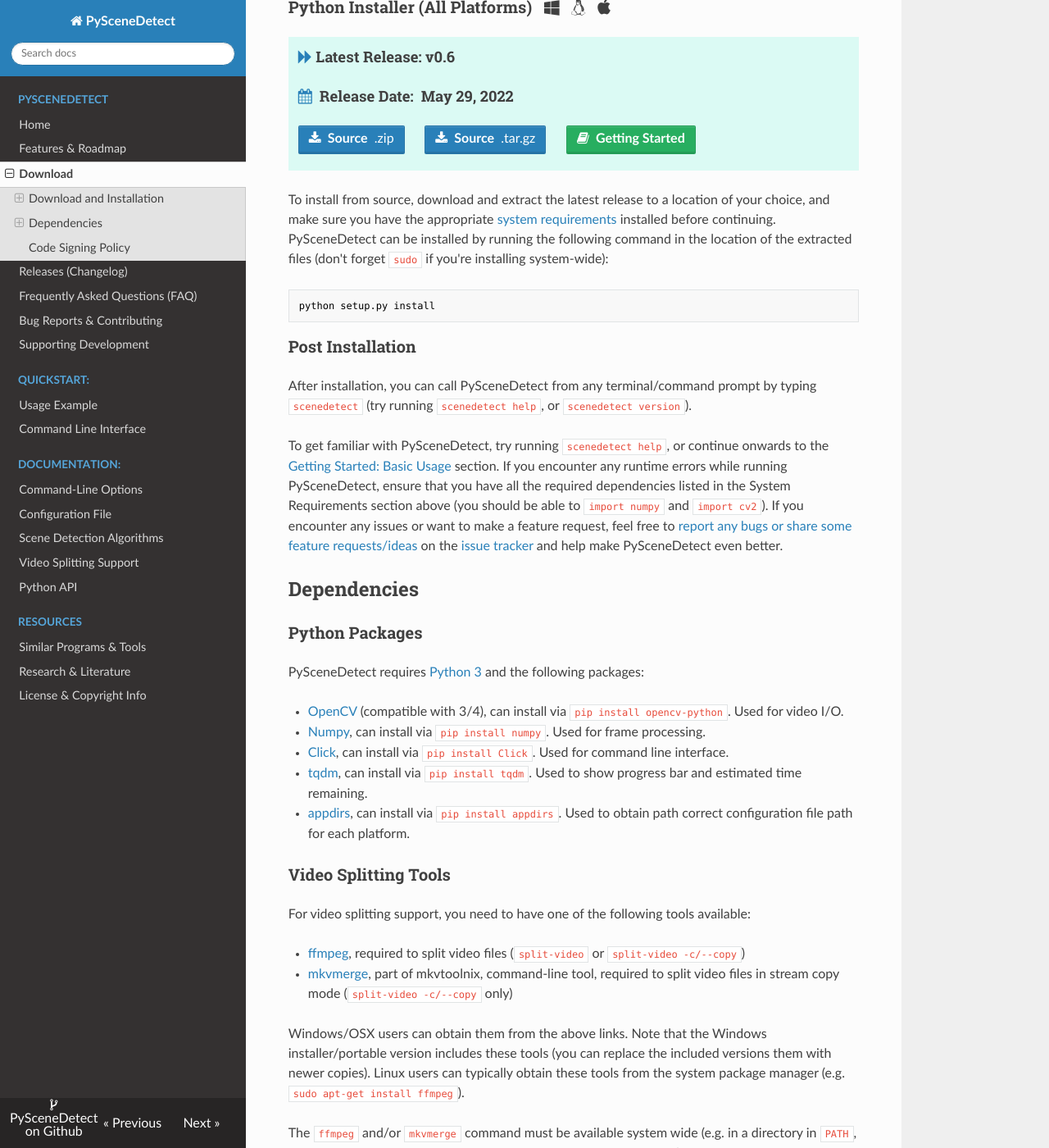
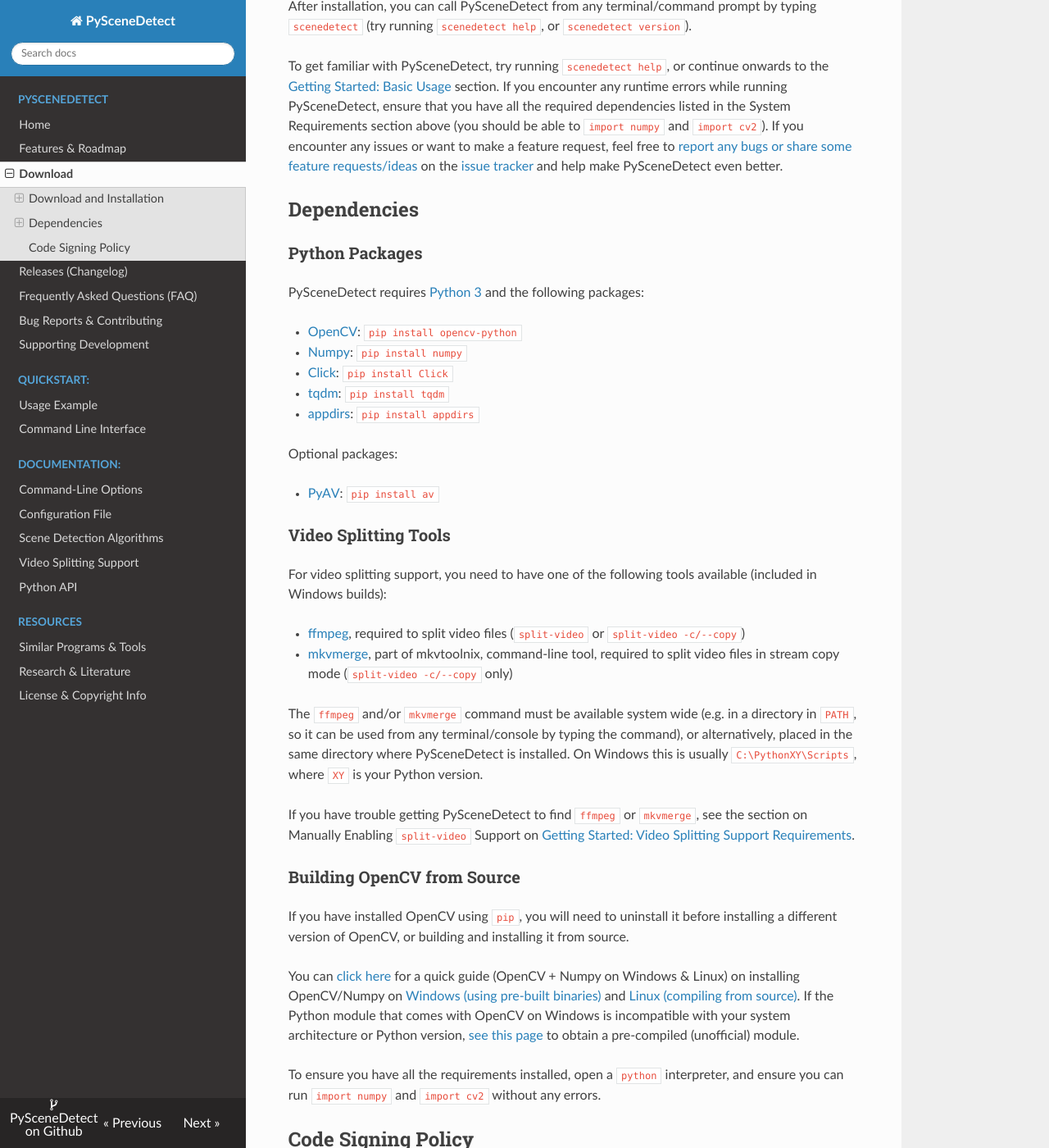
Before and after one commit to vovamushak/PySceneDetect, an MkDocs documentation site: the page built from docs/download.md, in a window 1280 px wide and 1400 px high, scrolled down 972 px. Shown: the whole window at 82% size. Built offline with MkDocs 1.6.1, drawn with Linux system fonts in a browser that asks for light colours; nearby versions of some CDN libraries; old or Windows-style settings are respelled for this version of MkDocs; some of the changed text lies outside the part shown.

Commit message:
[dist] Fix missing package description.
[docs] Simplify download page and update links.

````diff
--- a/docs/download.md
+++ b/docs/download.md
@@ -16,7 +16,7 @@ PySceneDetect requires at least Python 3.6 or higher.
 <h3 class="wy-text-neutral"><tt>pip install --upgrade scenedetect[opencv-headless]</tt></h3>
 </div>
 
-PySceneDetect is available via `pip` as [the `scenedetect` package](https://pypi.org/project/scenedetect/).  See below for instructions on installing a non-pip version of OpenCV.  To ensure you have all the requirements installed, open a `python` interpreter, and ensure you can run `import cv2` without any errors.
+PySceneDetect is available via `pip` as [the `scenedetect` package](https://pypi.org/project/scenedetect/).
 
 ### Windows Build (64-bit Only) &nbsp; <span class="wy-text-neutral"><span class="fa fa-windows"></span></span>
 
@@ -27,21 +27,6 @@ PySceneDetect is available via `pip` as [the `scenedetect` package](https://pypi
 <a href="https://github.com/Breakthrough/PySceneDetect/releases/download/v0.6-release/PySceneDetect-0.6-win64-portable.zip" class="btn btn-info" style="margin-bottom:8px;" role="button"><span class="fa fa-download"></span>&nbsp; <b>Portable .zip</b></a> &nbsp;&nbsp;&nbsp;&nbsp;
 <a href="../examples/usage/" class="btn btn-success" style="margin-bottom:8px;" role="button"><span class="fa fa-book"></span>&nbsp; <b>Getting Started</b></a>
 </div>
-
-
-### Python Installer (All Platforms) &nbsp; <span class="wy-text-neutral"><span class="fa fa-windows"></span> &nbsp; <span class="fa fa-linux"></span> &nbsp; <span class="fa fa-apple"></span></span></h3>
-
-<div class="important">
-<h4 class="wy-text-neutral"><span class="fa fa-forward wy-text-info"></span> Latest Release: <b class="wy-text-neutral">v0.6</b></h4>
-<h4 class="wy-text-neutral"><span class="fa fa-calendar wy-text-info"></span>&nbsp; Release Date:&nbsp; <b>May 29, 2022</b></h4>
-<a href="https://github.com/Breakthrough/PySceneDetect/archive/v0.6.zip" class="btn btn-info" style="margin-bottom:8px;" role="button"><span class="fa fa-download"></span>&nbsp; <b>Source</b>&nbsp;&nbsp;.zip</a> &nbsp;&nbsp;&nbsp;&nbsp; <a href="https://github.com/Breakthrough/PySceneDetect/archive/v0.6.tar.gz" class="btn btn-info" style="margin-bottom:8px;" role="button"><span class="fa fa-download"></span>&nbsp; <b>Source</b>&nbsp;&nbsp;.tar.gz</a> &nbsp;&nbsp;&nbsp;&nbsp; <a href="../examples/usage/" class="btn btn-success" style="margin-bottom:8px;" role="button"><span class="fa fa-book"></span>&nbsp; <b>Getting Started</b></a>
-</div>
-
-To install from source, download and extract the latest release to a location of your choice, and make sure you have the appropriate [system requirements](#dependencies) installed before continuing.  PySceneDetect can be installed by running the following command in the location of the extracted files (don't forget `sudo` if you're installing system-wide):
-
-```md
-python setup.py install
-```
 
 ### Post Installation
 
@@ -56,28 +41,28 @@ To get familiar with PySceneDetect, try running `scenedetect help`, or continue
 
 PySceneDetect requires [Python 3](https://www.python.org/) and the following packages:
 
- - [OpenCV](http://opencv.org/) (compatible with 3/4), can install via `pip install opencv-python`. Used for video I/O.
- - [Numpy](https://numpy.org/), can install via `pip install numpy`. Used for frame processing.
- - [Click](https://click.palletsprojects.com), can install via `pip install Click`. Used for command line interface.
- - [tqdm](https://github.com/tqdm/tqdm), can install via `pip install tqdm`. Used to show progress bar and estimated time remaining.
- - [appdirs](https://github.com/ActiveState/appdirs), can install via `pip install appdirs`. Used to obtain path correct configuration file path for each platform.
+ - [OpenCV](http://opencv.org/): `pip install opencv-python`
+ - [Numpy](https://numpy.org/): `pip install numpy`
+ - [Click](https://click.palletsprojects.com): `pip install Click`
+ - [tqdm](https://github.com/tqdm/tqdm): `pip install tqdm`
+ - [appdirs](https://github.com/ActiveState/appdirs): `pip install appdirs`
+
+Optional packages:
+
+ - [PyAV](https://pyav.org/): `pip install av`
 
 ### Video Splitting Tools
 
-For video splitting support, you need to have one of the following tools available:
+For video splitting support, you need to have one of the following tools available (included in Windows builds):
 
  - [ffmpeg](https://ffmpeg.org/download.html), required to split video files (`split-video` or `split-video -c/--copy`)
  - [mkvmerge](https://mkvtoolnix.download/), part of mkvtoolnix, command-line tool, required to split video files in stream copy mode (`split-video -c/--copy` only)
-
-Windows/OSX users can obtain them from the above links.  Note that the Windows installer/portable version includes these tools (you can replace the included versions them with newer copies).  Linux users can typically obtain these tools from the system package manager (e.g. `sudo apt-get install ffmpeg`).
 
 The `ffmpeg` and/or `mkvmerge` command must be available system wide (e.g. in a directory in `PATH`, so it can be used from any terminal/console by typing the command), or alternatively, placed in the same directory where PySceneDetect is installed.  On Windows this is usually `C:\PythonXY\Scripts`, where `XY` is your Python version.
 
 If you have trouble getting PySceneDetect to find `ffmpeg` or `mkvmerge`, see the section on Manually Enabling `split-video` Support on [Getting Started: Video Splitting Support Requirements](examples/video-splitting).
 
-If both tools are installed, `ffmpeg` will be used when specifying `split-video -c/--copy`.  You can ensure `mkvmerge` is used by also specifying `--use-mkvmerge`.
-
-### Building OpenCV from Source or Using a Different Version
+### Building OpenCV from Source
 
 If you have installed OpenCV using `pip`, you will need to uninstall it before installing a different version of OpenCV, or building and installing it from source.
 
@@ -85,6 +70,7 @@ You can [click here](http://breakthrough.github.io/Installing-OpenCV/) for a qui
 
 To ensure you have all the requirements installed, open a `python` interpreter, and ensure you can run `import numpy` and `import cv2` without any errors.
 
+
 ## Code Signing Policy
 
 Windows EXE/MSI Builds: Free code signing provided by [SignPath.io](https://signpath.io/), certificate by [SignPath Foundation](https://signpath.org/).
--- a/docs/requirements.txt
+++ b/docs/requirements.txt
@@ -1,2 +1,2 @@
-mkdocs == 1.2.3
+mkdocs==1.2.3
 jinja2==3.0.3
--- a/scenedetect/__init__.py
+++ b/scenedetect/__init__.py
@@ -52,7 +52,7 @@ from scenedetect.video_manager import VideoManager
 
 # Used for module identification and when printing version & about info
 # (e.g. calling `scenedetect version` or `scenedetect about`).
-__version__ = 'v0.6.0.2'
+__version__ = 'v0.6.0.3'
 # About & copyright message string shown for the 'about' CLI command (scenedetect about).
 
 ABOUT_STRING = """
````
Also changed, not shown: README.md (+3 -3 lines), docs/changelog.md (+1 -0 lines), 3 other files.
